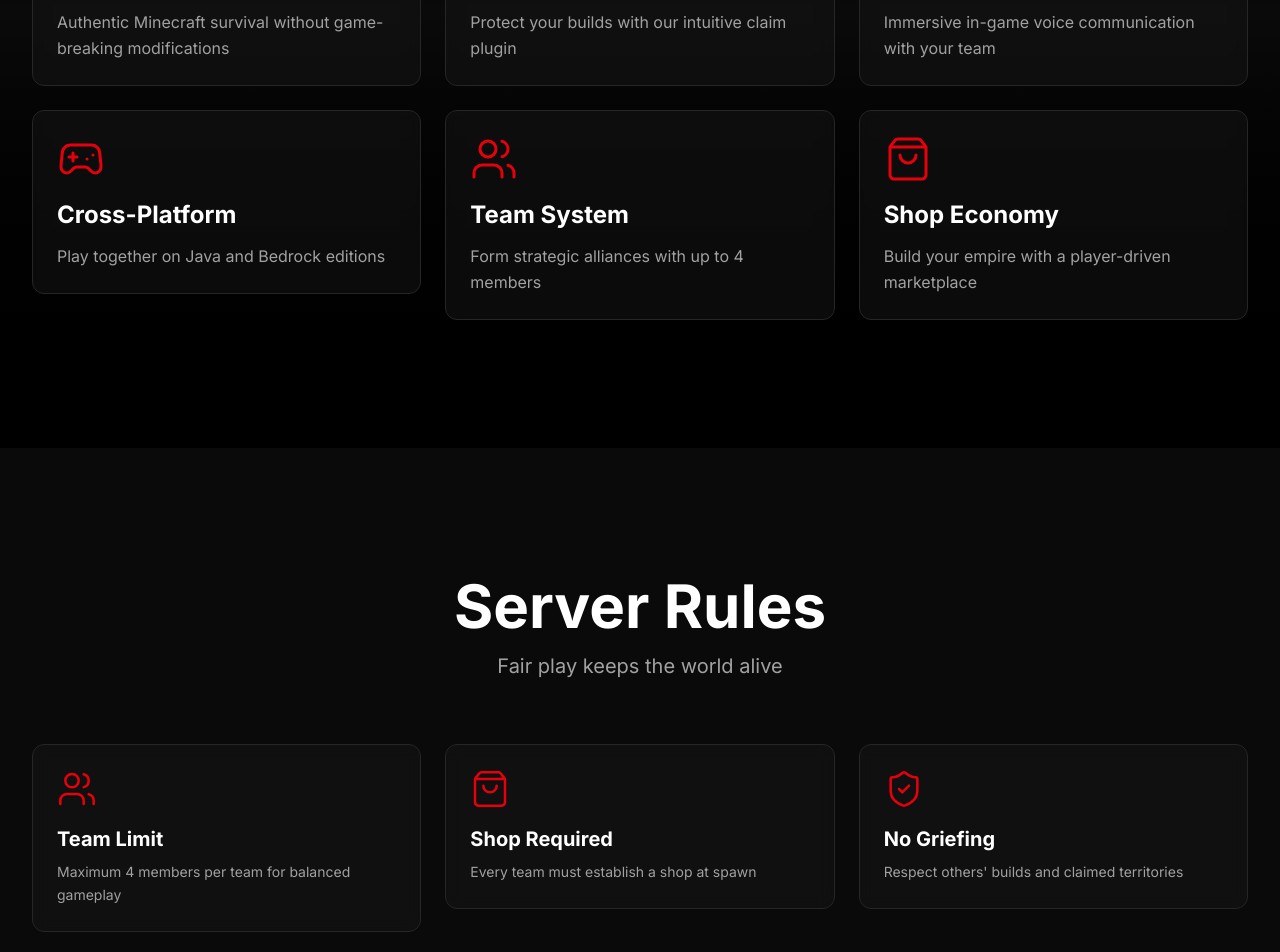
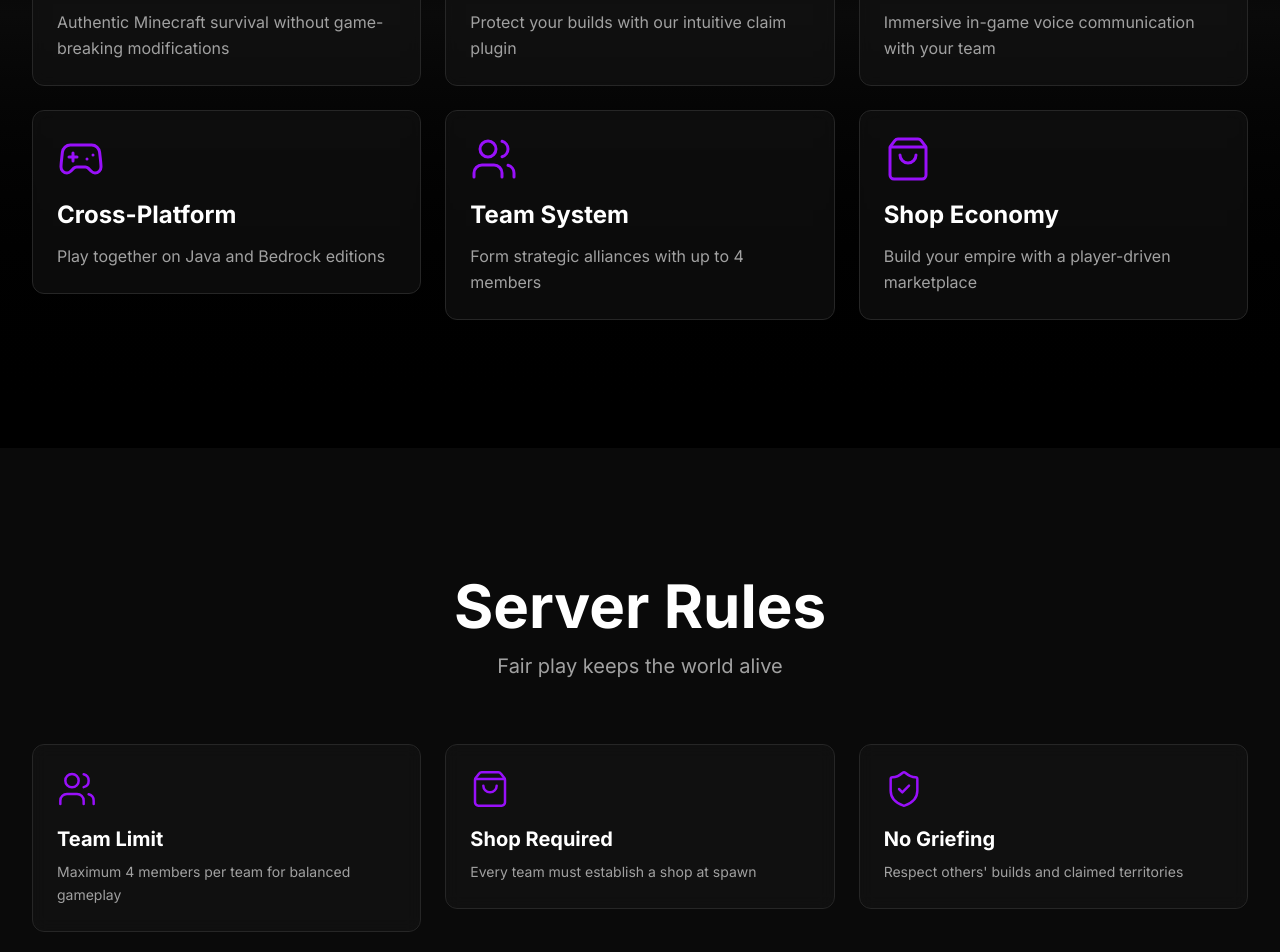
Before and after one commit to RaihanAizvan/unique-smp, a React (Vite) app: page / in a window 1280 px wide. Shown: the part 1220-2172 px from the top of the page. Built offline with nearby package versions, Linux system fonts and the light colour scheme.

Commit message:
refactor: update icon colors from red to purple

```diff
--- a/src/sections/About.tsx
+++ b/src/sections/About.tsx
@@ -59,7 +59,7 @@
               <div className="mb-4">
                 {(() => {
                   const Icon = iconMap[feature.icon];
-                  return Icon ? <Icon className="w-12 h-12 text-red-600" strokeWidth={1.5} /> : null;
+                  return Icon ? <Icon className="w-12 h-12 text-purple-600" strokeWidth={1.5} /> : null;
                 })()}
               </div>
 
--- a/src/sections/Rules.tsx
+++ b/src/sections/Rules.tsx
@@ -58,7 +58,7 @@
               <div className="mb-4">
                 {(() => {
                   const Icon = iconMap[rule.icon];
-                  return Icon ? <Icon className="w-10 h-10 text-red-600" strokeWidth={1.5} /> : null;
+                  return Icon ? <Icon className="w-10 h-10 text-purple-600" strokeWidth={1.5} /> : null;
                 })()}
               </div>
 
```
